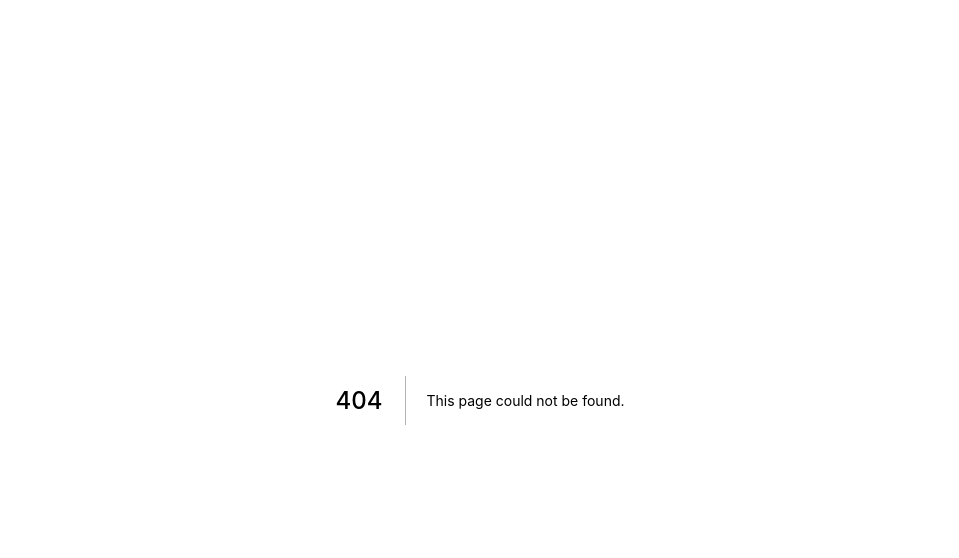
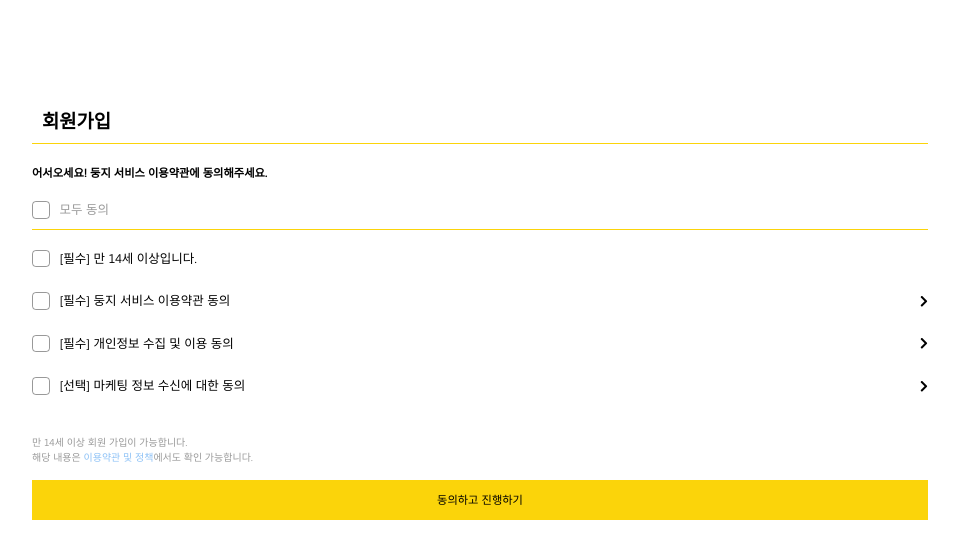
Before and after one commit to Nestsoft-Team/DunJi-FrontEnd, a Next.js app: page /register/policy in a window 1280 px wide. Before the commit this address had no page. Shown: the top 558 px of the page, without its empty margins (160-1119 px from the left). Built offline with nearby package versions, Linux system fonts and the light colour scheme; a web font is replaced by a local one.

Commit message:
<#5> feat: 회원가입 퍼블리싱, fontAwesome 패키지 추가

```diff
--- a/package.json
+++ b/package.json
@@ -8,8 +8,12 @@
     "lint": "next lint"
   },
   "dependencies": {
+    "@fortawesome/fontawesome-svg-core": "^1.2.36",
+    "@fortawesome/free-brands-svg-icons": "^5.15.4",
+    "@fortawesome/free-solid-svg-icons": "^5.15.4",
+    "@fortawesome/react-fontawesome": "^0.1.16",
     "autoprefixer": "^10.4.2",
-    "next": "^12.0.7",
+    "next": "^12.0.8",
     "postcss": "^8.4.5",
     "react": "17.0.2",
     "react-dom": "17.0.2",
--- a/pages/login.tsx
+++ b/pages/login.tsx
@@ -8,7 +8,7 @@ export default function Login({}) {
         setCheck(!check);
     };
     return (
-        <div className="flex items-center flex-col mx-auto my-40 w-main_width  font-bold ">
+        <div className="flex min-w-20 items-center flex-col mx-auto my-40 w-main_width  font-bold ">
             <h1 className="text-6xl mb-8  text-yellow font-NotoSansKR">
                 DUNGJI
             </h1>
@@ -28,10 +28,9 @@ export default function Login({}) {
             <div className="w-full flex items-center h-16 mb-4 ">
                 <input
                     type="checkbox"
-                    color="default"
                     id="id-save"
-                    checked={check}
-                    className="hidden group"
+                    defaultChecked={check}
+                    className="hidden"
                 />
                 <label
                     htmlFor="id-save"
@@ -44,10 +43,10 @@ export default function Login({}) {
                     아이디 저장
                 </span>
                 <div className="ml-auto font-normal">
-                    <Link href="/policy">
-                        <span className="  mr-2 after:content-['|'] after:pl-2">
+                    <Link href="/register/policy">
+                        <a className="  mr-2 after:content-['|'] after:pl-2">
                             회원가입
-                        </span>
+                        </a>
                     </Link>
                     <Link href="/password_reset">비밀번호 재설정</Link>
                 </div>
--- /dev/null
+++ b/pages/register/form.tsx
@@ -0,0 +1,44 @@
+export default function Policy({}) {
+    return (
+        <section className="w-main_width min-w-20 flex items-center flex-col my-40 mx-auto font-sans">
+            <h1 className="w-full border-b border-yellow pb-4 text-3xl font-bold">
+                회원정보 입력
+            </h1>
+            <h2 className="text-lg py-8 mr-auto font-bold">
+                둥지 서비스 이용을 위해 아래 정보를 입력해 주세요.
+            </h2>
+            <form className="flex flex-col w-full">
+                <label className="text-lg mb-2 mt-4 font-bold">아이디</label>
+                <input
+                    className="outline-0 border-blur border h-12 pl-4 focus:border-yellow"
+                    placeholder="이메일 주소 입력"
+                    type="email"
+                ></input>
+                <label className="text-lg mb-2 mt-4 font-bold">
+                    이용자 이름
+                </label>
+                <input
+                    className="outline-0 border-blur border h-12 pl-4 focus:border-yellow"
+                    placeholder="한글 또는 영문"
+                ></input>
+                <label className="text-lg mb-2 mt-4 font-bold">비밀번호</label>
+                <input
+                    className="outline-0 border-blur border h-12 pl-4 mb-4 focus:border-yellow"
+                    type="password"
+                    placeholder="8자리 이상 영문, 숫자, 특수문자 포함"
+                ></input>
+                <input
+                    className="outline-0 border-blur border h-12 pl-4 focus:border-yellow mb-4"
+                    type="password"
+                    placeholder="비밀번호 확인"
+                ></input>
+                <button
+                    type="submit"
+                    className="bg-yellow h-16 font-sans text-2xl"
+                >
+                    확인
+                </button>
+            </form>
+        </section>
+    );
+}
--- /dev/null
+++ b/pages/register/policy.tsx
@@ -0,0 +1,129 @@
+import Link from "next/link";
+import { useState } from "react";
+import { FontAwesomeIcon } from "@fortawesome/react-fontawesome";
+
+export default function Policy({}) {
+    const [checkAll, setCheckAll] = useState(false);
+    const [check1, setCheck1] = useState(false);
+    const [check2, setCheck2] = useState(false);
+    const [check3, setCheck3] = useState(false);
+    const [check4, setCheck4] = useState(false);
+
+    const checkAllHandler = () => {
+        setCheckAll(!checkAll);
+        setCheck1(!checkAll);
+        setCheck2(!checkAll);
+        setCheck3(!checkAll);
+        setCheck4(!checkAll);
+    };
+    const checkBoxHandler = (
+        check: boolean,
+        setCheck: (active: boolean) => void
+    ) => {
+        setCheck(!check);
+    };
+
+    return (
+        <div className="flex min-w-20  items-center flex-col my-40 mx-auto w-main_width font-sans">
+            <h1 className="w-full text-3xl font-bold border-b border-yellow p-4">
+                회원가입
+            </h1>
+            <h2 className="text-lg py-8 mr-auto font-bold">
+                어서오세요! 둥지 서비스 이용약관에 동의해주세요.
+            </h2>
+            <form className="flex w-full flex-col ">
+                <div className="border-b border-yellow mb-8 w-full flex">
+                    <input type="checkbox" id="checkAll" className="hidden" />
+                    <label
+                        htmlFor="checkAll"
+                        className={`inline-block before:content-[''] w-7 h-7 border border-blur mr-2  algin-middle font-NotoSansKR font-  rounded-md text-center ${
+                            checkAll ? "before:content-['✔️'] text-white " : ""
+                        }`}
+                        onClick={checkAllHandler}
+                    ></label>
+                    <span className="ml-2  text-blur text-xl font-normal mb-4">
+                        모두 동의
+                    </span>
+                </div>
+                <div className="flex items-center w-full text-xl mb-10 ">
+                    <input type="checkbox" id="check1" className="hidden" />
+                    <label
+                        htmlFor="check1"
+                        className={`font-SegoeUI   inline-block before:content-[''] w-7 h-7 border border-blur mr-2  algin-middle font-NotoSansKR  rounded-md text-center ${
+                            check1 ? "before:content-['✔️'] text-white " : ""
+                        }`}
+                        onClick={() => checkBoxHandler(check1, setCheck1)}
+                    ></label>
+                    <span className="  ml-2 text-xl font-normal">
+                        [필수] 만 14세 이상입니다.
+                    </span>
+                </div>
+                <div className="flex items-center w-full text-xl mb-10">
+                    <input type="checkbox" id="check2" className="hidden" />
+                    <label
+                        htmlFor="check2"
+                        className={`font-SegoeUI   inline-block before:content-[''] w-7 h-7 border border-blur mr-2  algin-middle font-NotoSansKR  rounded-md text-center ${
+                            check2 ? "before:content-['✔️'] text-white " : ""
+                        }`}
+                        onClick={() => checkBoxHandler(check2, setCheck2)}
+                    ></label>
+                    <span className=" ml-2 text-xl font-normal">
+                        [필수] 둥지 서비스 이용약관 동의
+                    </span>
+                    <FontAwesomeIcon
+                        className="text-xl font-normal ml-auto"
+                        icon="chevron-right"
+                    />
+                </div>
+                <div className="flex items-center w-full text-xl mb-10">
+                    <input type="checkbox" id="check3" className="hidden" />
+                    <label
+                        htmlFor="check3"
+                        className={`font-SegoeUI   inline-block before:content-[''] w-7 h-7 border border-blur mr-2  algin-middle font-NotoSansKR  rounded-md text-center ${
+                            check3 ? "before:content-['✔️'] text-white " : ""
+                        }`}
+                        onClick={() => checkBoxHandler(check3, setCheck3)}
+                    ></label>
+                    <span className=" ml-2 text-xl font-normal">
+                        [필수] 개인정보 수집 및 이용 동의
+                    </span>{" "}
+                    <FontAwesomeIcon
+                        className="text-xl font-normal ml-auto"
+                        icon="chevron-right"
+                    />
+                </div>
+                <div className="flex items-center w-full text-xl mb-10">
+                    <input type="checkbox" id="check4" className="hidden" />
+                    <label
+                        htmlFor="check4"
+                        className={`font-SegoeUI   inline-block before:content-[''] w-7 h-7 border border-blur mr-2  algin-middle font-NotoSansKR  rounded-md text-center ${
+                            check4 ? "before:content-['✔️'] text-white " : ""
+                        }`}
+                        onClick={() => checkBoxHandler(check4, setCheck4)}
+                    ></label>
+                    <span className=" ml-2 text-xl font-normal">
+                        [선택] 마케팅 정보 수신에 대한 동의
+                    </span>
+                    <FontAwesomeIcon
+                        className="text-xl font-normal ml-auto"
+                        icon="chevron-right"
+                    />
+                </div>
+
+                <div className="w-full text-blur my-6">
+                    <p>만 14세 이상 회원 가입이 가능합니다.</p>
+                    <p>
+                        해당 내용은{" "}
+                        <span className="text-sky_blue">이용약관 및 정책</span>
+                        에서도 확인 가능합니다.
+                    </p>
+                </div>
+                <Link href="/register/form">
+                    <a className="w-full bg-yellow h-16 text-lg flex justify-center items-center">
+                        동의하고 진행하기
+                    </a>
+                </Link>
+            </form>
+        </div>
+    );
+}
--- /dev/null
+++ b/styles/FontAwesome.tsx
@@ -0,0 +1,7 @@
+import { library } from "@fortawesome/fontawesome-svg-core";
+import {
+    faChevronRight,
+    faChevronLeft,
+} from "@fortawesome/free-solid-svg-icons";
+
+library.add(faChevronLeft, faChevronRight);
--- a/tailwind.config.js
+++ b/tailwind.config.js
@@ -16,7 +16,7 @@ module.exports = {
                 NotoSansKR: ["NotoSansKR"],
             },
             width: {
-                main_width: "60vw",
+                main_width: "70vw",
             },
             height: {
                 "10vh": "10vh",
@@ -40,6 +40,9 @@ module.exports = {
                 "90vw": "90vw",
                 "100vw": "100vw",
             },
+            minWidth: {
+                20: "25rem",
+            },
         },
     },
     plugins: [],
```
Also changed, not shown: pages/_app.tsx (+5 -5 lines), 1 other file (tests, documents, lock files or other folders).
